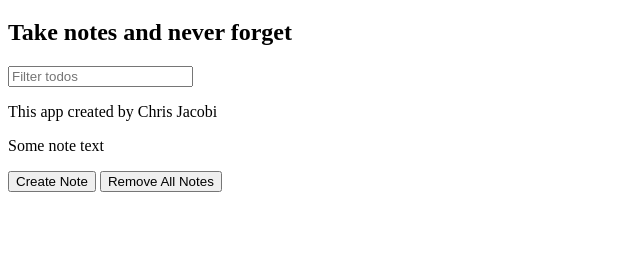
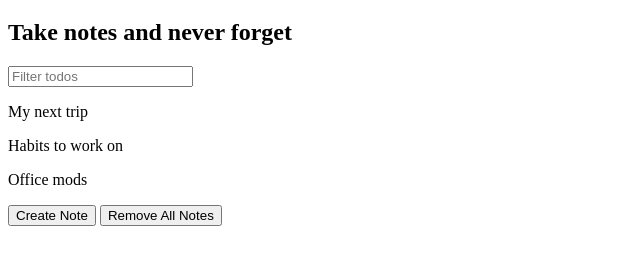
Before and after one commit to chrisxjacobi/js-bootcamp, a plain HTML site: page notes-app/index.html in a window 1280 px wide. Shown: the part 61-326 px from the top of the page, without its empty margins (0-640 px from the left). Drawn offline with Linux system fonts and the light colour scheme.

Commit message:
targeted notes div, used function to filter and add filtered notes in

```diff
--- a/notes-app/index.html
+++ b/notes-app/index.html
@@ -10,8 +10,9 @@
     <h1>Notes app</h1>
     <h2>Take notes and never forget</h2>
     <input id="search-text" type="text" placeholder="Filter todos">
-    <p class="note">This app created by Chris Jacobi</p>
-    <p class="note">Some note text</p>
+    <div id="notes">
+
+    </div>
     <button id="create-note">Create Note</button>
     <button id="remove-all">Remove All Notes</button>
     <script src="notes-app.js"></script>
--- a/notes-app/notes-app.js
+++ b/notes-app/notes-app.js
@@ -8,6 +8,26 @@ const notes = [{
   title: 'Office mods',
   body: 'get a new chair'
 }]
+
+const filters = {
+    searchText: ''
+}
+
+const renderNotes = function (notes, filters) {
+    const filteredNotes = notes.filter(function (note) {
+        return note.title.toLowerCase().includes(filters.searchText.toLowerCase())
+    })
+
+    document.querySelector('#notes').innerHTML = ''
+
+    filteredNotes.forEach(function (note) {
+        const noteEl = document.createElement('p')
+        noteEl.textContent = note.title
+        document.querySelector('#notes').appendChild(noteEl)
+    })
+}
+
+renderNotes(notes, filters)
 
 document.querySelector('#create-note').addEventListener('click', function (e) {
     e.target.textContent = 'the button was clicked'
@@ -20,5 +40,6 @@ document.querySelector('#remove-all').addEventListener('click', function() {
 })
 
 document.querySelector('#search-text').addEventListener('input', function (e) {
-    console.log(e.target.value)
+    filters.searchText = e.target.value
+    renderNotes(notes, filters)
 })
```
